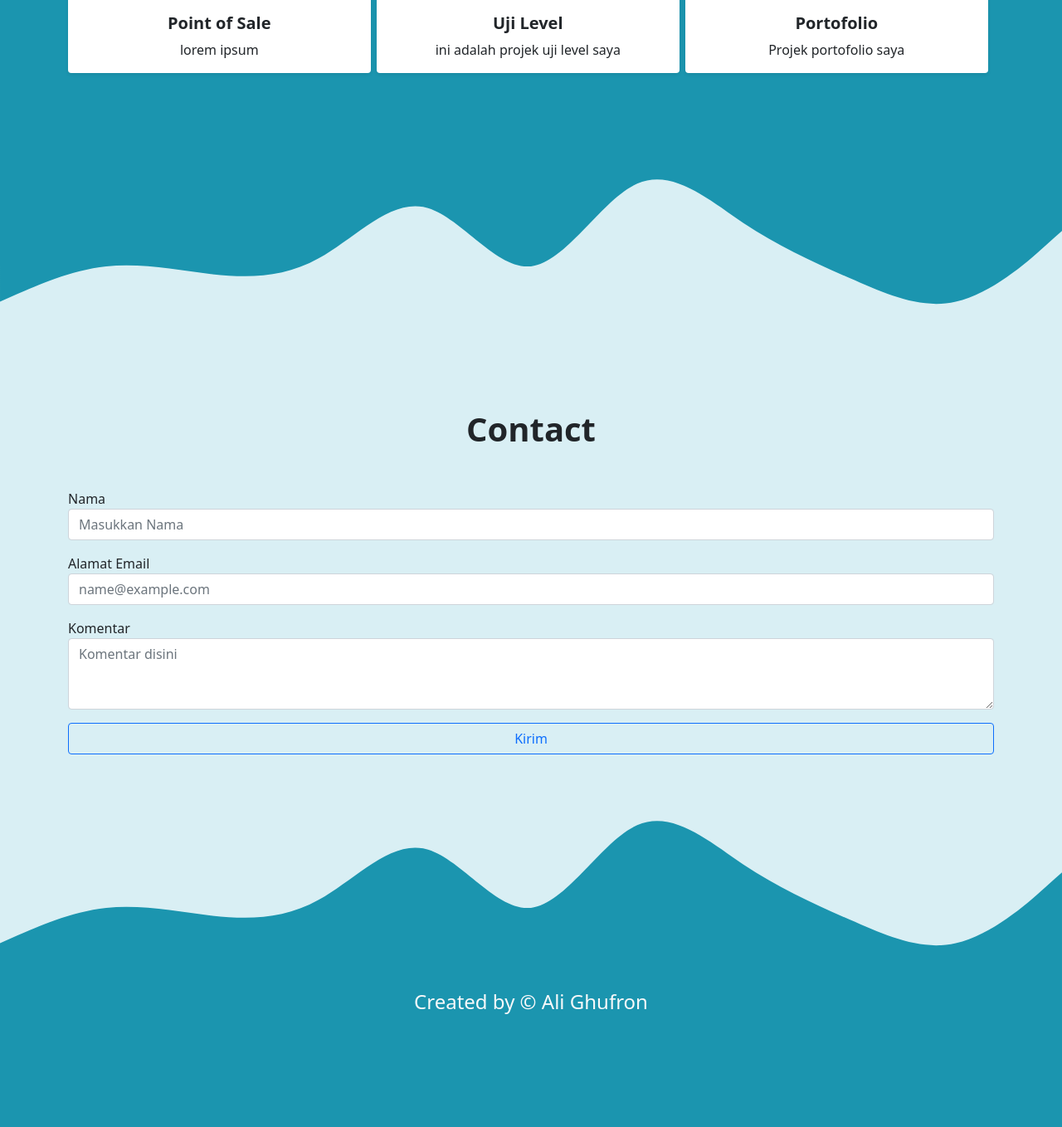
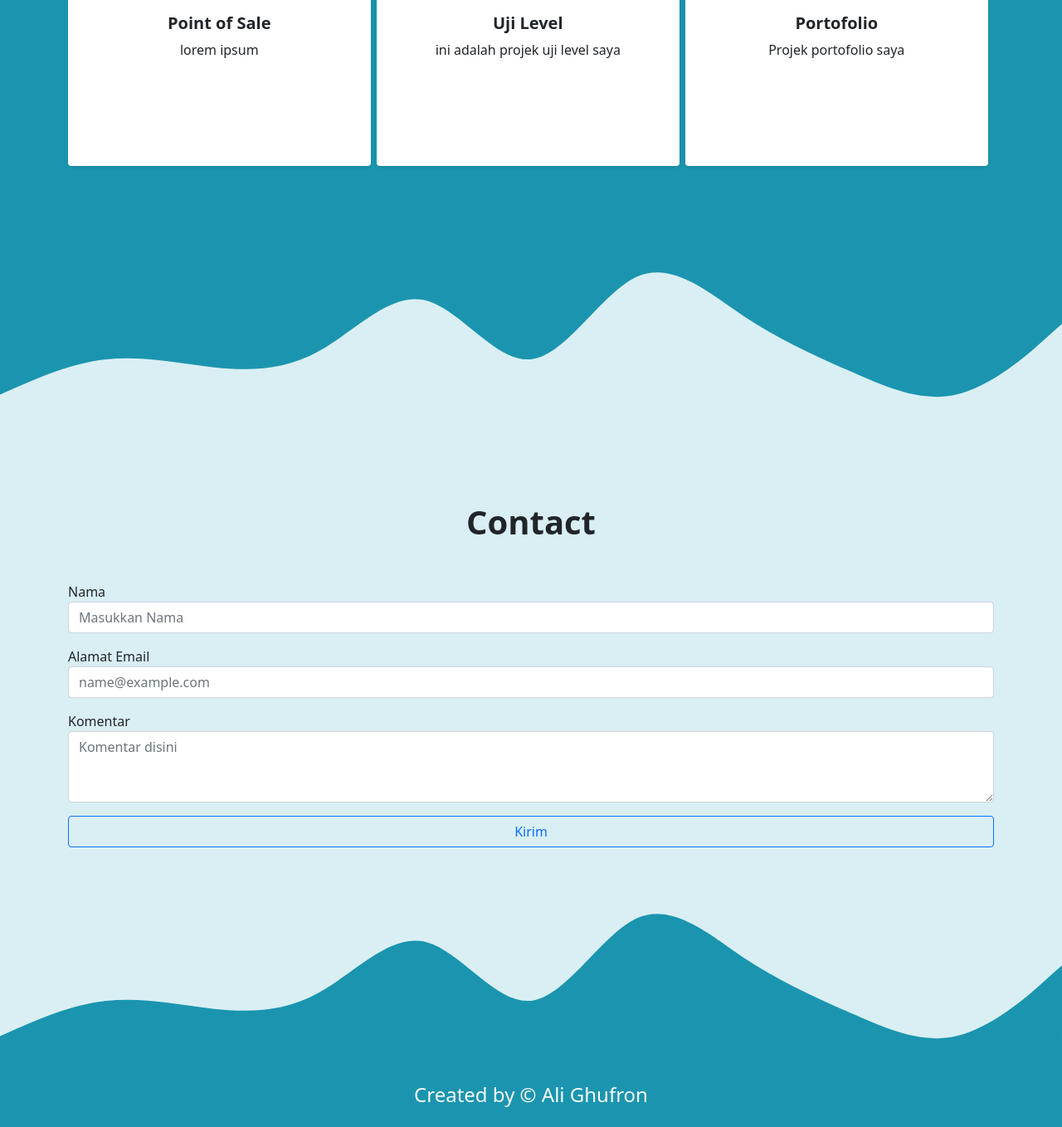
Before and after one commit to alighufron24/Portofolio, a PHP site: page / in a window 1280 px wide. Shown: the part 1656-3014 px from the top of the page at 83% size. Before the commit the page ends 2878 px from the top, so only its background shows below. Run offline with PHP 8.4, Linux system fonts and the light colour scheme; data comes from the database, SQL or seed files in the repository.

Commit message:
Add files via upload

```diff
--- a/index.php
+++ b/index.php
@@ -114,7 +114,7 @@ include 'koneksi.php';
          <div class="col-md-4 mb-5">
           <div class="card shadow-sm" style="width: 98%;">
             <img src="<?php echo $isi['gambar'] ?>" style="height:230px;" class="card-img-top" alt="">
-            <div class="card-body">
+            <div class="card-body" style="height: 200px;">
               <h5 class="card-title fw-bold text-center"><?php echo $isi['judul'] ?></h5>
               <p class="card-text"><?php echo $isi['isi'] ?></p>
             </div>
```
